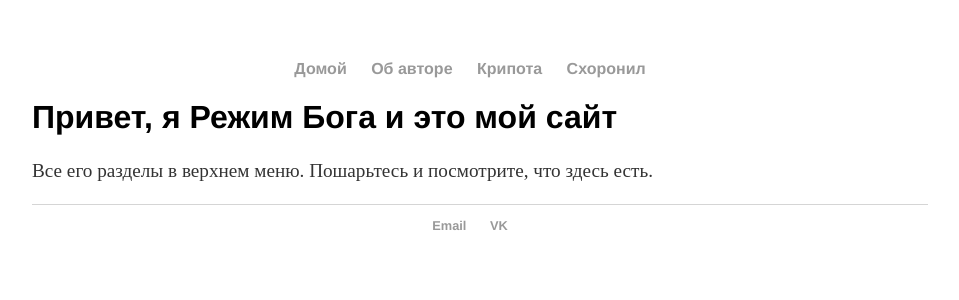
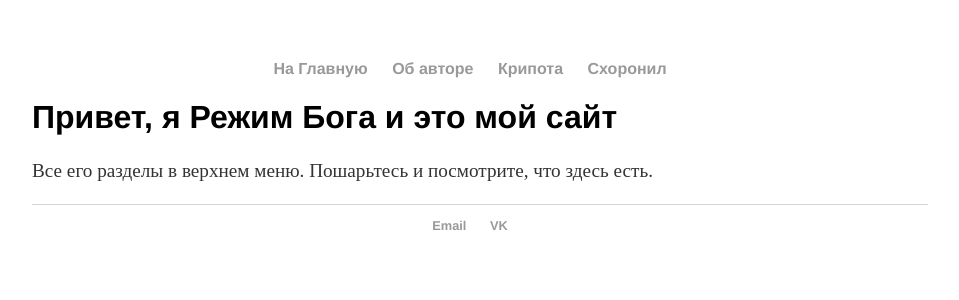
Before and after one commit to G0DMD/G0DMD.github.io, a Jekyll site: the page built from index.html, in a window 1280 px wide. Shown: the top 300 px of the page, without its empty margins (160-1119 px from the left). Built offline with Jekyll 4.4.1, drawn with Linux system fonts in a browser that asks for light colours.

Commit message:
Update default.html

```diff
--- a/_layouts/default.html
+++ b/_layouts/default.html
@@ -7,7 +7,7 @@
   <body>
   <nav>
     		<ul>
-        		<li><a href="/">Домой</a></li>
+        		<li><a href="/">На Главную</a></li>
 	        	<li><a href="/about">Об авторе</a></li>
         		<li><a href="/creepy">Крипота</a></li>
         		<li><a href="/links">Схоронил</a></li>
```
